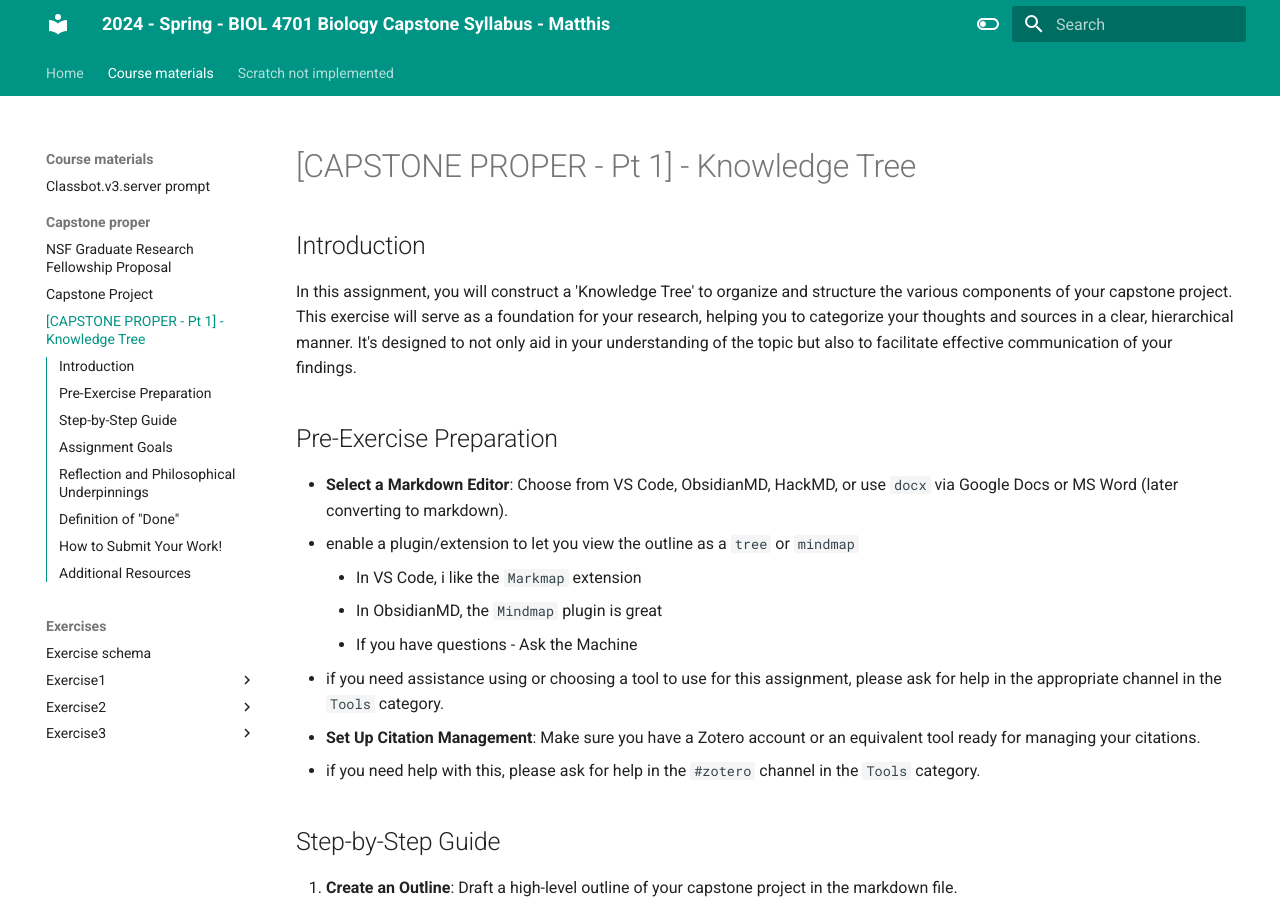
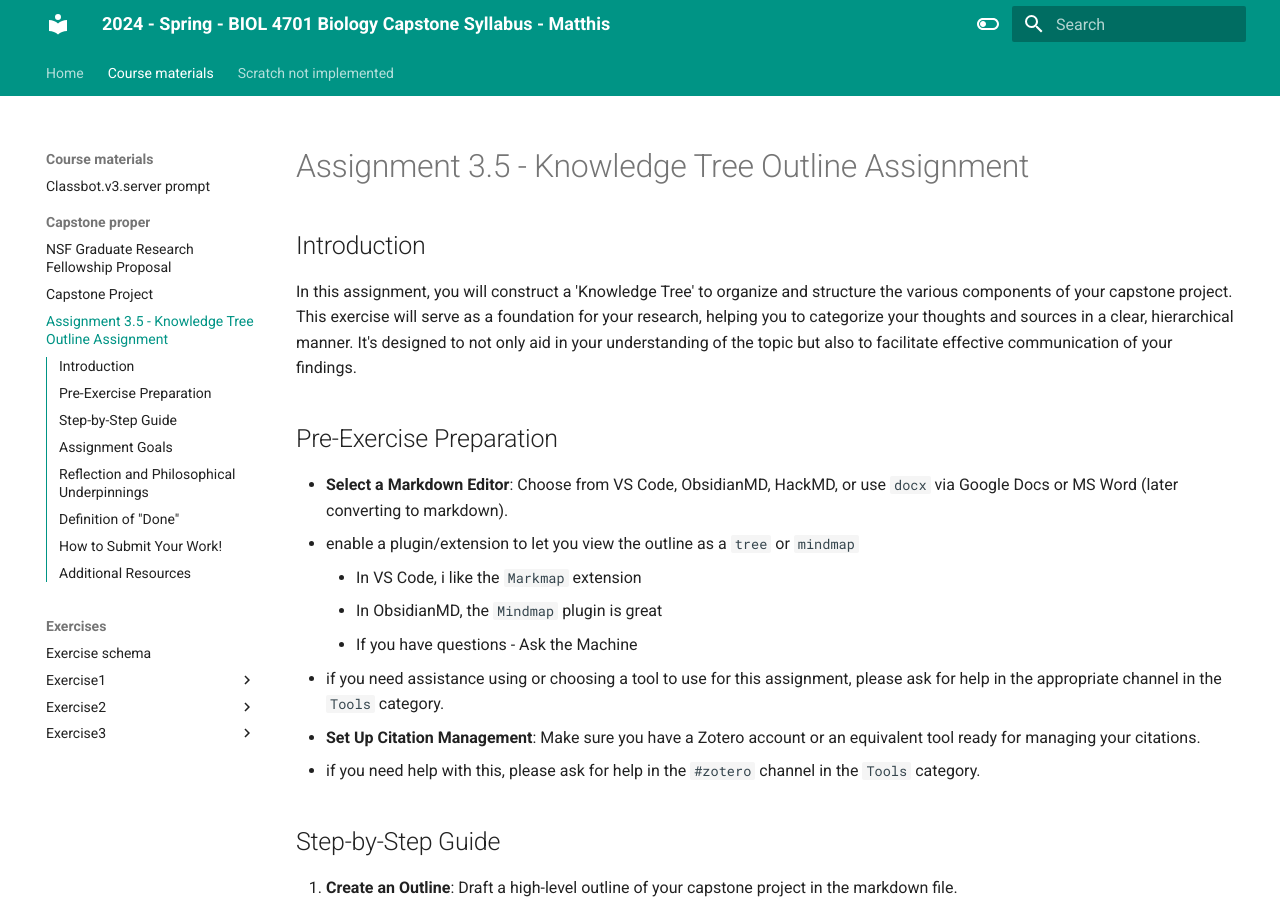
Before and after one commit to HumanMovementNeuroscience/capstone, an MkDocs documentation site: the page built from docs/course_materials/capstone_proper/knowledge-tree-outline-assignment.md, in a window 1280 px wide and 900 px high. Built offline with MkDocs 1.6.1 and Material for MkDocs 9.7.7, drawn with Linux system fonts in a browser that asks for light colours.

Commit message:
Apr 1, 2024, 3:13 PM

```diff
--- a/docs/course_materials/capstone_proper/knowledge-tree-outline-assignment.md
+++ b/docs/course_materials/capstone_proper/knowledge-tree-outline-assignment.md
@@ -1,4 +1,4 @@
-# [CAPSTONE PROPER - Pt 1] - Knowledge Tree
+# Assignment 3.5 - Knowledge Tree Outline Assignment
 
 ## Introduction
 
```
